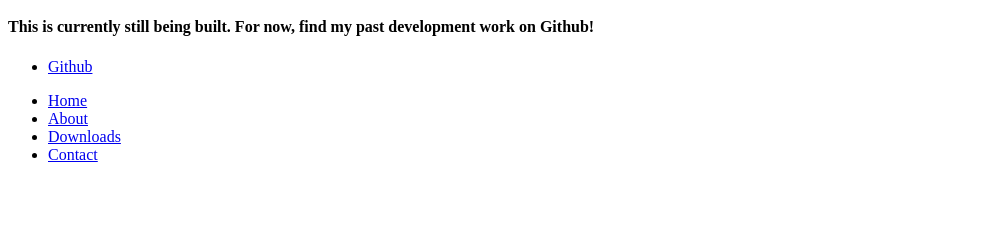
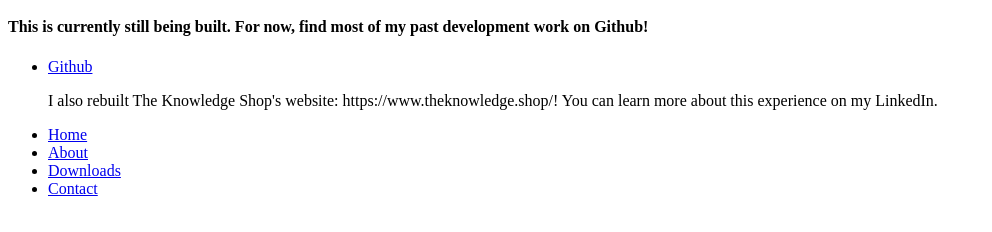
Before and after one commit to reporoxo/reporoxo.github.io, a plain HTML site: page projects.html in a window 1280 px wide. Shown: the part 48-280 px from the top of the page, without its empty margins (0-992 px from the left). Drawn offline with Linux system fonts and the light colour scheme.

Commit message:
Projects

```diff
--- a/projects.html
+++ b/projects.html
@@ -10,10 +10,13 @@
 
     <body>
         <h1>Projects</h1>
-        <h4>This is currently still being built. For now, find my past development work on Github!</h4>
+        <h4>This is currently still being built. For now, find most of my past development work on Github!</h4>
         <ul>
             <li>
                 <a href="https://github.com/reporoxo">Github</a> <!--add icon instead of text-->
+                <p>
+                    I also rebuilt The Knowledge Shop's website: https://www.theknowledge.shop/! You can learn more about this experience on my LinkedIn.
+                </p>
             </li>
         </ul>
         <!--navbar-->
```
